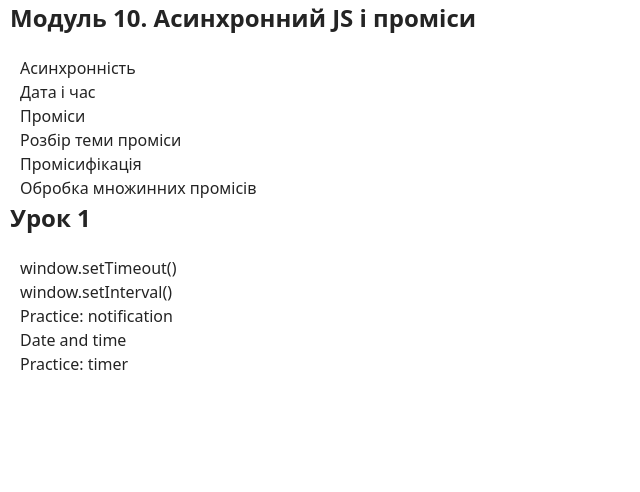
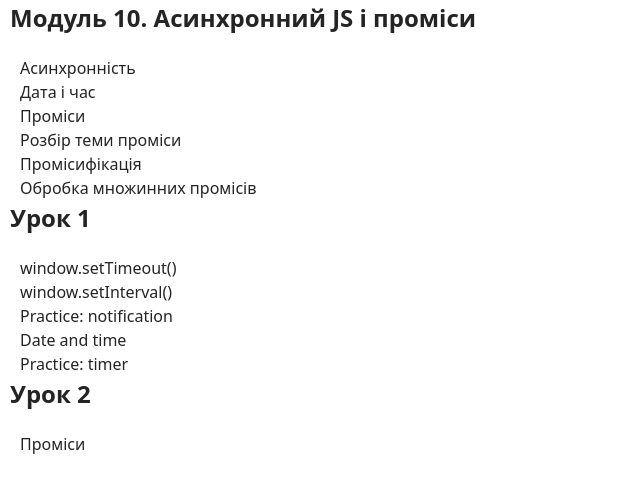
Before and after one commit to Vidiborets0012/asynchrony, a website built with Vite: page src/index.html in a window 1280 px wide. Shown: the whole page, without its empty margins (0-640 px from the left). Built offline with nearby package versions, Linux system fonts and the light colour scheme.

Commit message:
додати до уроку 2 Модуля 10 тему: проміси

```diff
--- a/src/index.html
+++ b/src/index.html
@@ -42,6 +42,13 @@
         <li><a href="04-date.html" target="_blank">Date and time</a></li>
         <li><a href="05-timer.html" target="_blank">Practice: timer</a></li>
       </ul>
+
+      <h2>Урок 2</h2>
+      <ul>
+        <li>
+          <a href="01_promises.html" target="_blank">Проміси</a>
+        </li>
+      </ul>
     </main>
 
     <script type="module" src="./main.js"></script>
```
Also changed, not shown: src/01_promises.html (added, +13 -0 lines), src/js/01_promises.js (added, +136 -0 lines).
